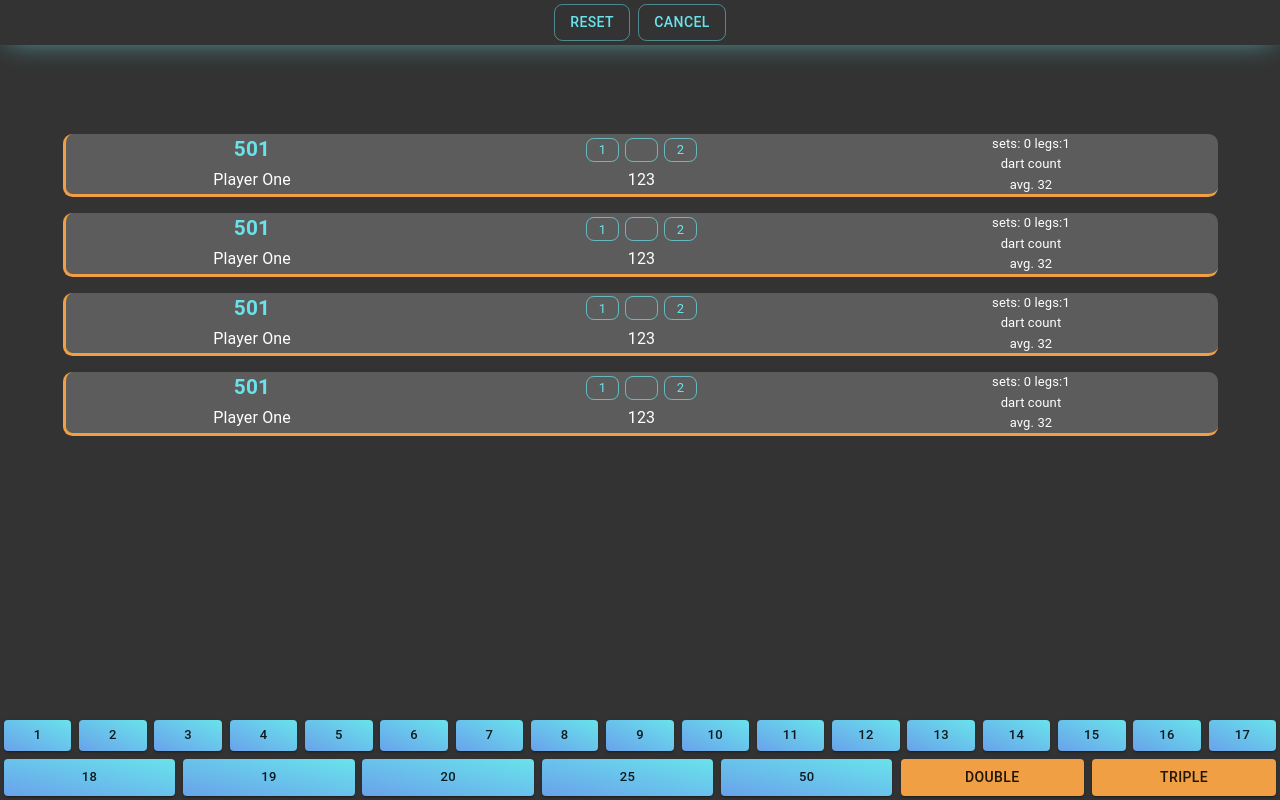
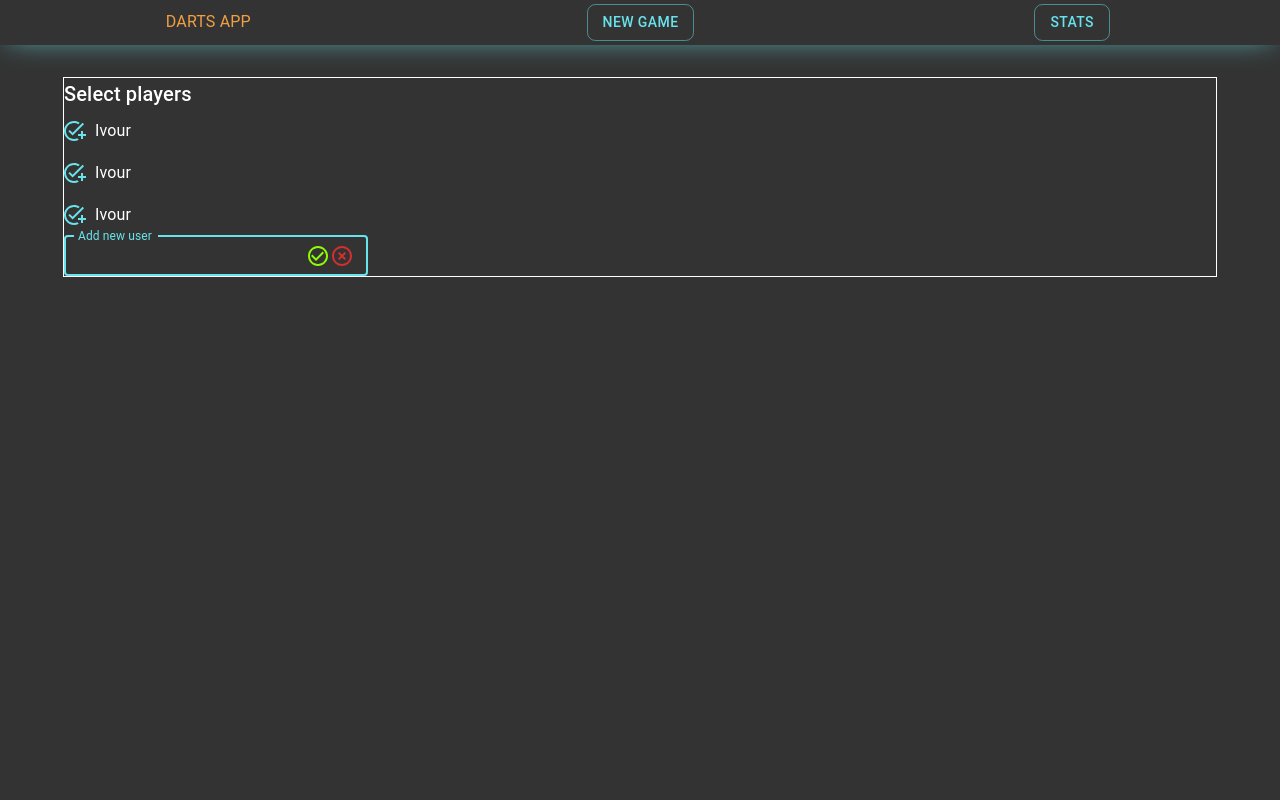
Before and after one commit to Ivour/Darts, a React (Create React App) app: page / in a window 1280 px wide. Built offline with nearby package versions, Linux system fonts and the light colour scheme.

Commit message:
Add users layout added

```diff
--- a/package.json
+++ b/package.json
@@ -5,6 +5,11 @@
   "dependencies": {
     "@emotion/react": "^11.7.1",
     "@emotion/styled": "^11.6.0",
+    "@fortawesome/fontawesome-svg-core": "^1.3.0",
+    "@fortawesome/free-regular-svg-icons": "^6.0.0",
+    "@fortawesome/free-solid-svg-icons": "^6.0.0",
+    "@fortawesome/react-fontawesome": "^0.1.17",
+    "@mui/icons-material": "^5.4.2",
     "@mui/material": "^5.4.1",
     "@testing-library/jest-dom": "^5.16.2",
     "@testing-library/react": "^12.1.2",
--- a/src/App.jsx
+++ b/src/App.jsx
@@ -1,13 +1,10 @@
 import { Fragment } from "react";
 import Game from "./components/Game";
 import Navbar from "./components/Navbar";
+import Startup from "./components/Startup.jsx";
 
 function App() {
-  return (
-    <Fragment>
-      <Game />
-    </Fragment>
-  );
+  return <Startup />;
 }
 
 export default App;
--- /dev/null
+++ b/src/components/AddPlayer.jsx
@@ -0,0 +1,32 @@
+import { TextField } from "@mui/material";
+import React from "react";
+import HighlightOffIcon from "@mui/icons-material/HighlightOff";
+import CheckCircleOutlineIcon from "@mui/icons-material/CheckCircleOutline";
+import { InputAdornment } from "@mui/material";
+import styles from "./AddPlayer.module.css";
+
+const AddPlayer = () => {
+  return (
+    <div className={styles["add-player"]}>
+      <TextField
+        id="outlined-basic"
+        label="Add new user"
+        color="secondary"
+        variant="outlined"
+        focused={true}
+        size="small"
+        sx={{ input: { color: "white" } }}
+        InputProps={{
+          endAdornment: (
+            <InputAdornment position="end">
+              <CheckCircleOutlineIcon size="small" color="success" />
+              <HighlightOffIcon size="small" color="error" />
+            </InputAdornment>
+          ),
+        }}
+      />
+    </div>
+  );
+};
+
+export default AddPlayer;
--- /dev/null
+++ b/src/components/AddPlayer.module.css
@@ -0,0 +1,4 @@
+.add-player {
+  display: flex;
+  align-items: center;
+}
--- a/src/components/Navbar.jsx
+++ b/src/components/Navbar.jsx
@@ -2,11 +2,11 @@ import React from "react";
 import styles from "./Navbar.module.css";
 import { Button, Typography } from "@mui/material";
 
-const Navbar = ({ isGame }) => {
+const Navbar = ({ isGame, isStartup }) => {
   return (
-    <nav className={styles.nav}>
+    <>
       {isGame && (
-        <div>
+        <nav className={styles.nav}>
           <Button
             variant="outlined"
             color="secondary"
@@ -17,13 +17,33 @@ const Navbar = ({ isGame }) => {
           <Button
             variant="outlined"
             color="secondary"
-            className={styles["nav__button"]}
+            className={styles["nav__buttons"]}
           >
             Cancel
           </Button>
-        </div>
+        </nav>
       )}
-    </nav>
+
+      {isStartup && (
+        <nav className={`${styles.nav} ${styles["nav--game"]}`}>
+          <Typography className={styles["nav__logo"]}>DARTS APP</Typography>
+          <Button
+            variant="outlined"
+            color="secondary"
+            className={styles["nav__buttons"]}
+          >
+            New Game
+          </Button>
+          <Button
+            variant="outlined"
+            color="secondary"
+            className={styles["nav__buttons"]}
+          >
+            Stats
+          </Button>
+        </nav>
+      )}
+    </>
   );
 };
 
--- a/src/components/Navbar.module.css
+++ b/src/components/Navbar.module.css
@@ -9,7 +9,10 @@
   color: #f09f44;
 }
 
-.nav__button {
+.nav__buttons {
   border-radius: 0.6em;
   margin: 0.3em;
 }
+.nav--game {
+  justify-content: space-around;
+}
--- /dev/null
+++ b/src/components/PlayerCheckbox.jsx
@@ -0,0 +1,20 @@
+import * as React from "react";
+import FormControlLabel from "@mui/material/FormControlLabel";
+import Checkbox from "@mui/material/Checkbox";
+import RadioButtonUncheckedIcon from "@mui/icons-material/RadioButtonUnchecked";
+import AddTaskIcon from "@mui/icons-material/AddTask";
+
+export default function PlayerCheckbox({ user }) {
+  return (
+    <FormControlLabel
+      control={
+        <Checkbox
+          defaultChecked
+          icon={<RadioButtonUncheckedIcon color="secondary" />}
+          checkedIcon={<AddTaskIcon color="secondary" />}
+        />
+      }
+      label={user}
+    />
+  );
+}
--- /dev/null
+++ b/src/components/Players.jsx
@@ -0,0 +1,19 @@
+import { Typography } from "@mui/material";
+import React from "react";
+import AddPlayer from "./AddPlayer";
+import PlayerCheckbox from "./PlayerCheckbox";
+import styles from "./Players.module.css";
+
+const Players = () => {
+  return (
+    <section className={styles.players}>
+      <Typography variant="h6">Select players</Typography>
+      <PlayerCheckbox user="Ivour" />
+      <PlayerCheckbox user="Ivour" />
+      <PlayerCheckbox user="Ivour" />
+      <AddPlayer />
+    </section>
+  );
+};
+
+export default Players;
--- /dev/null
+++ b/src/components/Players.module.css
@@ -0,0 +1,7 @@
+.players {
+  display: flex;
+  flex-direction: column;
+  width: 90%;
+  border: 1px solid white;
+  margin: 2rem auto;
+}
--- /dev/null
+++ b/src/components/Startup.jsx
@@ -0,0 +1,15 @@
+import React from "react";
+import { Fragment } from "react";
+import Navbar from "./Navbar";
+import Players from "./Players";
+
+const Startup = () => {
+  return (
+    <Fragment>
+      <Navbar isStartup={true} />
+      <Players />
+    </Fragment>
+  );
+};
+
+export default Startup;
--- a/src/helpers/theme.jsx
+++ b/src/helpers/theme.jsx
@@ -12,6 +12,9 @@ const theme = createTheme({
     warning: {
       main: "#efba7d",
     },
+    success: {
+      main: "#90fc03",
+    },
   },
 });
 
```
Also changed, not shown: target.png (added), 1 other file (tests, documents, lock files or other folders).
